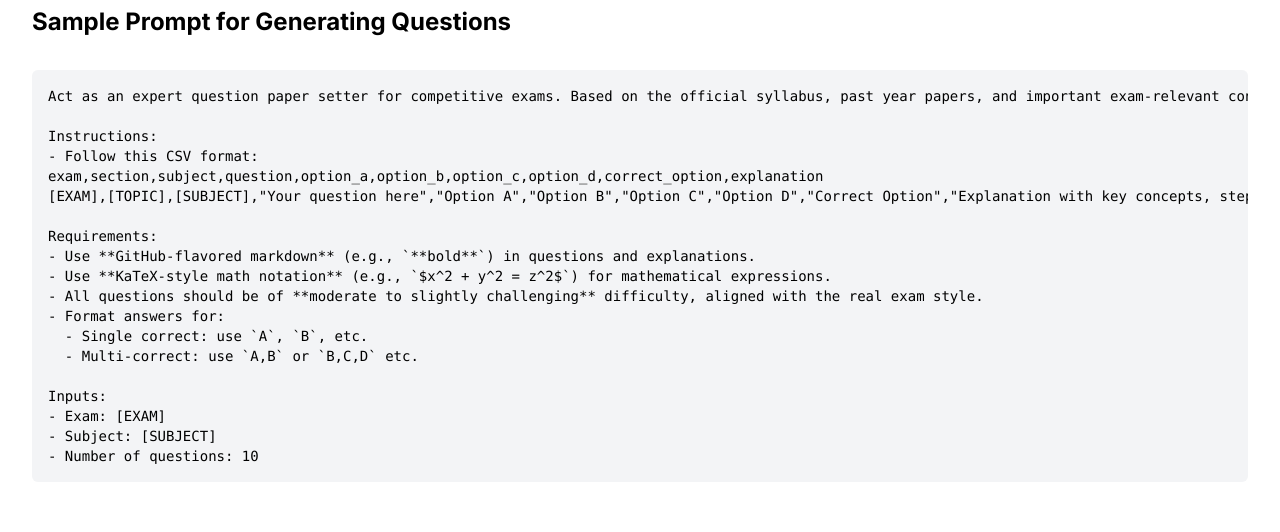
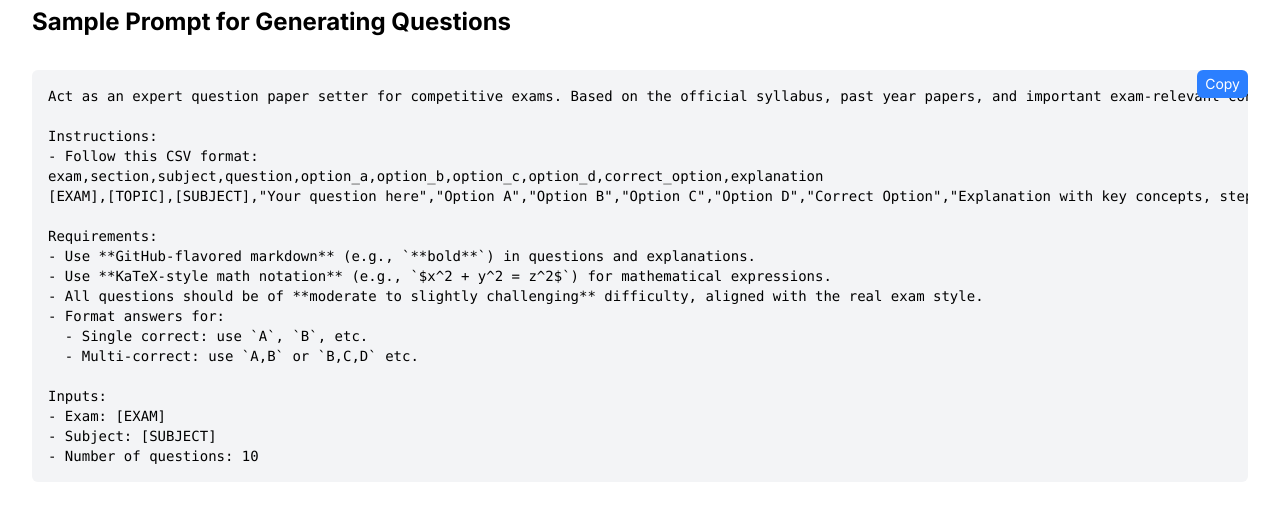
Before and after one commit to rrjanbiah/mockguru, a Next.js app: page /about in a window 1280 px wide. Shown: the part 374-906 px from the top of the page. Built offline with nearby package versions, Linux system fonts and the light colour scheme.

Commit message:
feat: add copy functionality for prompt in AboutPage component

```diff
--- a/src/pages/about.tsx
+++ b/src/pages/about.tsx
@@ -1,7 +1,17 @@
 import Head from "next/head";
 import Link from "next/link";
+import { useRef } from "react";
 
 export default function AboutPage() {
+  const promptRef = useRef<HTMLPreElement>(null);
+
+  const handleCopy = () => {
+    if (promptRef.current) {
+      navigator.clipboard.writeText(promptRef.current.innerText);
+      alert("Prompt copied to clipboard!");
+    }
+  };
+
   return (
     <div className="min-h-screen p-8 flex flex-col gap-8 bg-white dark:bg-gray-900 text-black dark:text-white">
       <Head>
@@ -44,8 +54,18 @@ export default function AboutPage() {
         </li>
       </ol>
       <h2 className="text-2xl font-bold mt-4">Sample Prompt for Generating Questions</h2>
-      <pre className="bg-gray-100 dark:bg-gray-800 text-black dark:text-white p-4 rounded-md text-sm overflow-x-auto">
-        {`Act as an expert question paper setter for competitive exams. Based on the official syllabus, past year papers, and important exam-relevant concepts, generate high-quality multiple-choice questions (MCQs) with detailed explanations.
+      <div className="relative">
+        <button
+          onClick={handleCopy}
+          className="absolute top-0 right-0 px-2 py-1 text-sm bg-blue-500 text-white rounded-md hover:bg-blue-600 cursor-pointer"
+        >
+          Copy
+        </button>
+        <pre
+          ref={promptRef}
+          className="bg-gray-100 dark:bg-gray-800 text-black dark:text-white p-4 rounded-md text-sm overflow-x-auto"
+        >
+          {`Act as an expert question paper setter for competitive exams. Based on the official syllabus, past year papers, and important exam-relevant concepts, generate high-quality multiple-choice questions (MCQs) with detailed explanations.
 
 Instructions:
 - Follow this CSV format:
@@ -64,7 +84,8 @@ Inputs:
 - Exam: [EXAM]
 - Subject: [SUBJECT]
 - Number of questions: 10`}
-      </pre>
+        </pre>
+      </div>
       <h2 className="text-2xl font-bold mt-4">Copy for ChatGPT</h2>
       <p className="text-lg">
         After completing the exam, use the &quot;Copy for ChatGPT&quot; button on the result page to copy your performance data. Paste this data into ChatGPT to get a detailed analysis of your strengths and weaknesses, along with actionable recommendations for improvement.
```
